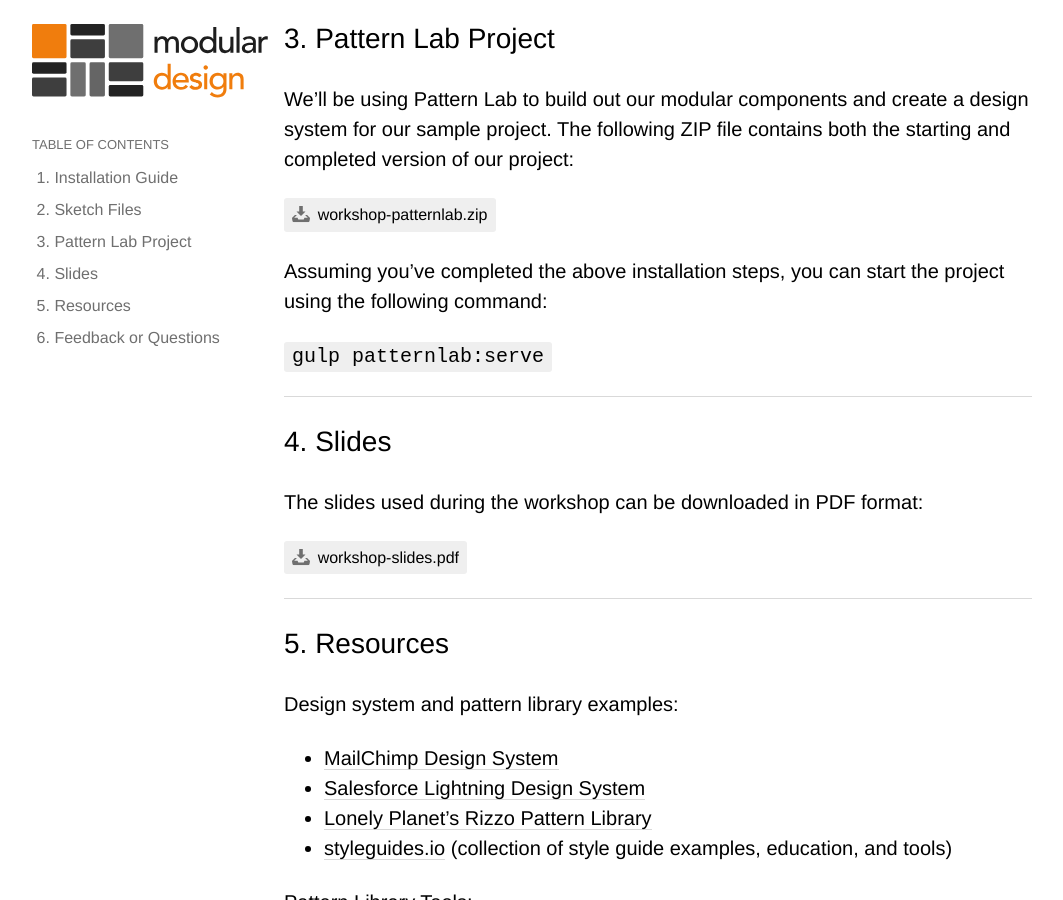
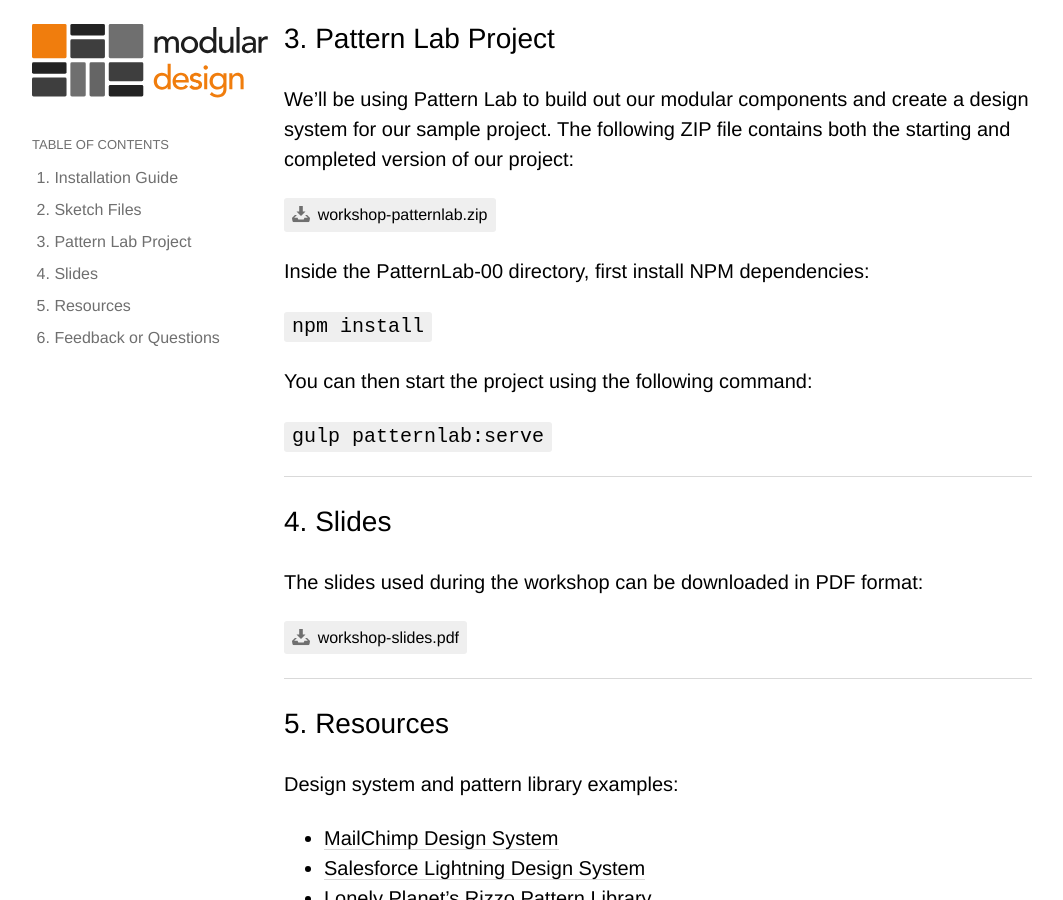
Before and after one commit to zolk/modular, a Jekyll site: the page built from resources.md, in a window 1280 px wide and 900 px high, scrolled down 985 px. Shown: the whole window, without its empty margins (108-1171 px from the left). Built offline with Jekyll 4.4.1, drawn with Linux system fonts in a browser that asks for light colours.

Commit message:
Add instruction to run npm install

```diff
--- a/_layouts/resources.html
+++ b/_layouts/resources.html
@@ -66,8 +66,11 @@ layout: default
 
     <p><a href="/resources/workshop-patternlab.zip" class="btn-file">{% include svg/file.svg %} workshop-patternlab.zip</a></p>
 
-    <p>Assuming you&#8217;ve completed the above installation steps, you can
-      start the project using the following command:</p>
+    <p>Inside the PatternLab-00 directory, first install NPM dependencies:</p>
+
+    <p><code>npm install</code></p>
+
+    <p>You can then start the project using the following command:</p>
 
     <p><code>gulp patternlab:serve</code></p>
 
```
